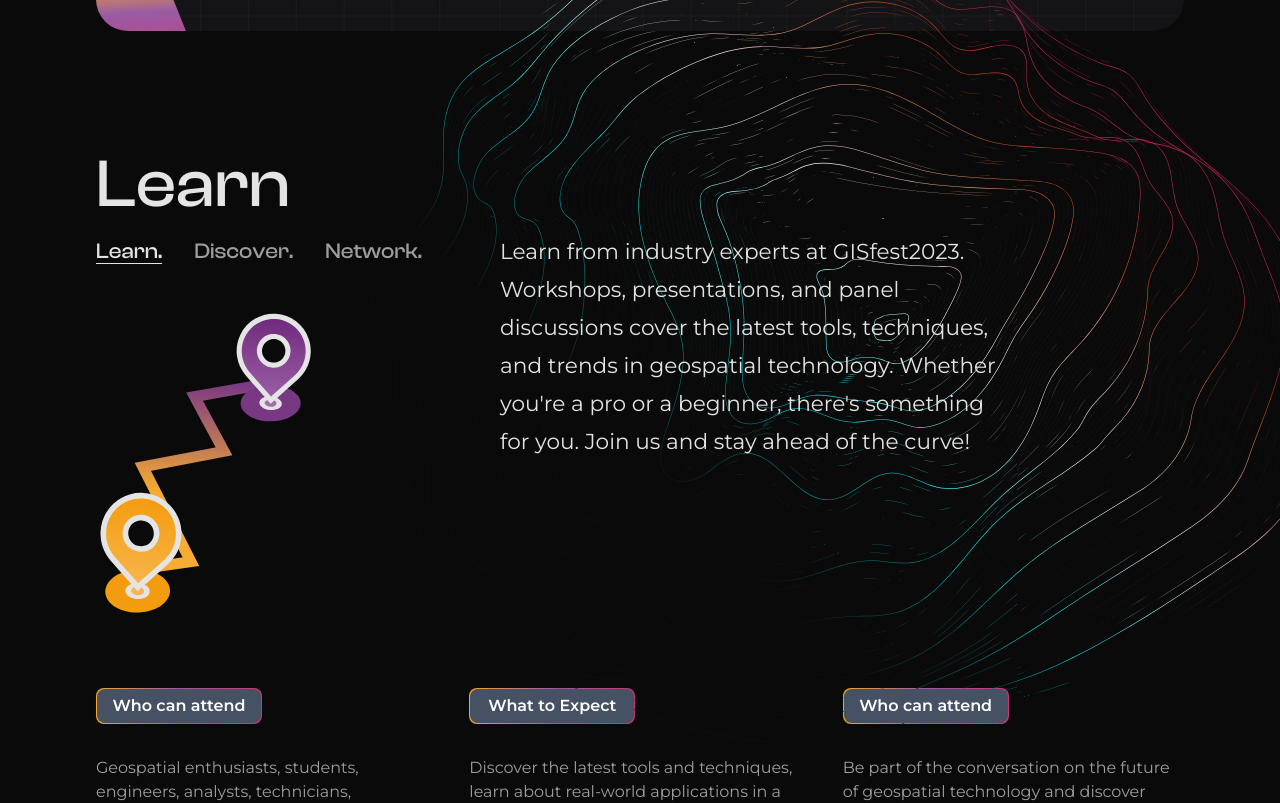
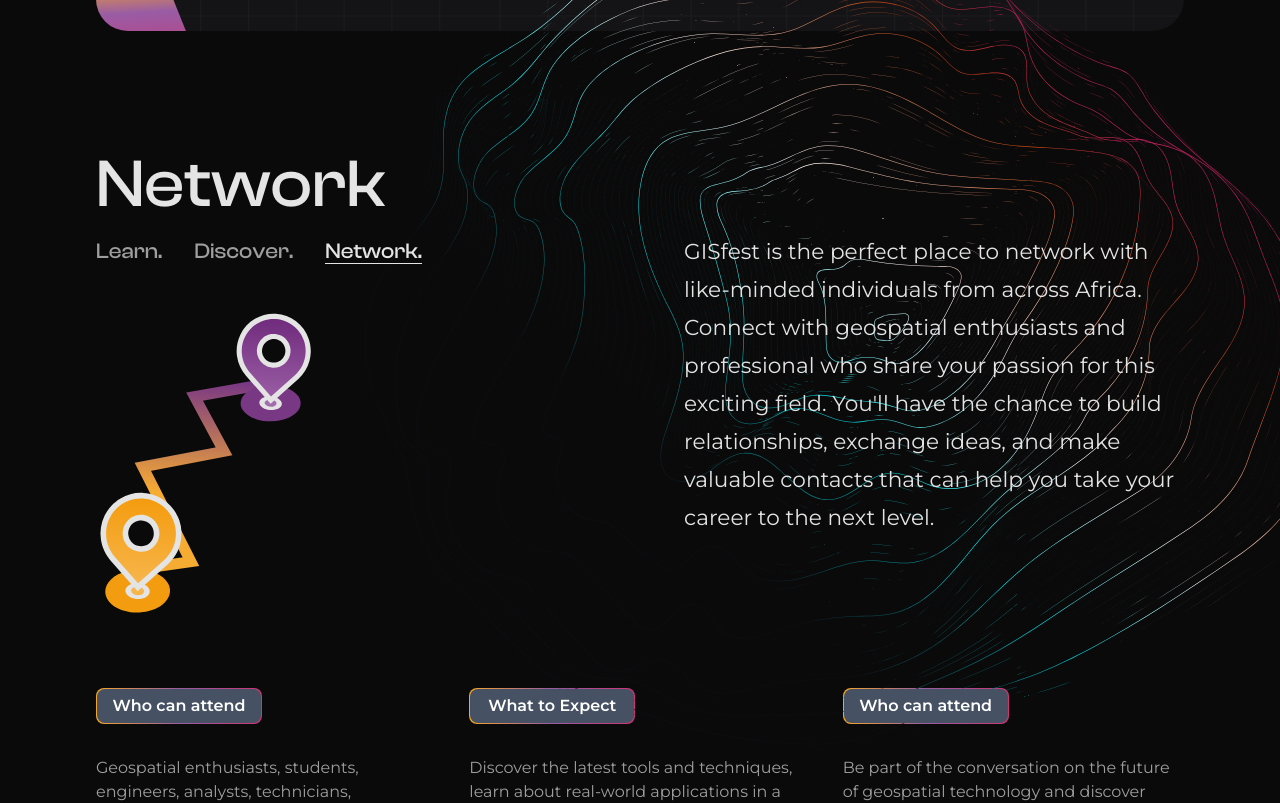
Before and after one commit to vickystickz/gisfest-conference-website, a Next.js app: page / in a window 1280 px wide. Shown: the part 1680-2483 px from the top of the page. Built offline with nearby package versions, Linux system fonts and the light colour scheme; no server answers.

Commit message:
completed CTA + some chores

```diff
--- a/app/page.tsx
+++ b/app/page.tsx
@@ -9,8 +9,10 @@
 import Sponsors from '@/components/sponsors/Sponsors';
 import TakeAway from '@/components/takeAway/TakeAway';
 import CallToAction from '@/components/CTA';
+import { siteConfiguration } from '@/config/siteConfig';
 
 export default function Home() {
+	const { showAgenda } = siteConfiguration;
 	return (
 		<>
 			<Jumbotron />
@@ -33,9 +35,11 @@
 				<section id="#sponsors">
 					<Sponsors />
 				</section>
-				<section id="#agenda">
-					<Agenda />
-				</section>
+				{showAgenda ? (
+					<section id="#agenda">
+						<Agenda />
+					</section>
+				) : null}
 				<SpatialPeople />
 				<section id="#venue">
 					<Venue />
--- a/components/CTA.tsx
+++ b/components/CTA.tsx
@@ -4,9 +4,9 @@
 
 export default function CallToAction() {
 	const { callToAction, jumbotron } = siteConfiguration;
-	//todo - awaiting background SVG from Micheal
+
 	return (
-		<div className="flex items-center font-clashDisplay justify-center w-full bg-cardBgContour bg-black rounded-3xl">
+		<div className="flex bg-ctaBGContour items-center font-clashDisplay justify-center w-full bg-cover bg-no-repeat bg-sc-10 rounded-3xl">
 			<div className="p-10 flex flex-col gap-10 ">
 				<div className="flex flex-col laptop:flex-row tablet:flex-row laptop:gap-8 gap-4 laptop:p-0 tablet:p-0 pb-[32px] pt-5">
 					<HeroLocation
--- a/components/sponsors/Sponsors.tsx
+++ b/components/sponsors/Sponsors.tsx
@@ -1,4 +1,4 @@
-import { siteConfiguration} from '@/config/siteConfig'
+import { siteConfiguration } from '@/config/siteConfig';
 import SponsorCard from './SponsorCard';
 import SectionHeader from '../shared/SectionHeader';
 import Link from 'next/link';
@@ -6,16 +6,14 @@
 //todo-- going to config @vickystickz
 //done @jeafrezy
 
-
-
 export default function Sponsors() {
-	const { sponsors } = siteConfiguration
+	const { sponsors, sponsorshipDeckURL } = siteConfiguration;
 
 	return (
 		<div className="flex flex-col gap-y-10 ">
 			<SectionHeader
 				title="Sponsor"
-				layout='text-center'
+				layout="text-center"
 				paragraph="Organizations that contributed to the achievement of GISfest"
 			/>
 			<div className="gap-[10px] tablet:gap-8 grid grid-cols-2 tablet:grid-cols-3  laptop:grid-cols-4 grid-flow-row ">
@@ -32,7 +30,7 @@
 				</div>
 				<div className="flex justify-start tablet:justify-end tablet:basis:1/2 laptop:basis-2/3 tablet:self-center   p-2 tablet:p-4">
 					<Link
-						href={'https://downloadurl.come'}
+						href={sponsorshipDeckURL}
 						title="Download sponsorship deck"
 						className="py-[14px] px-6 tablet:p-4 laptop:text-h5 tablet:text-h5 font-clashDisplay text-body whitespace-nowrap text-center hover:bg-tc-30 font-p-medium border border-tc-30 rounded-lg text-tc-0"
 					>
--- a/components/takeAway/TakeAway.tsx
+++ b/components/takeAway/TakeAway.tsx
@@ -1,18 +1,22 @@
-"use client";
+'use client';
 
-import React, { useState } from "react";
-import { siteConfiguration } from "@/config/siteConfig";
-import Image from "next/image";
-import locationPath from "../../public/assets/bg-patterns/location-path.svg";
-import bgIsolation from "../../public/assets/bg-patterns/bg-isolation.svg";
+import React from 'react';
+import { siteConfiguration } from '@/config/siteConfig';
+import Image from 'next/image';
+import locationPath from '@/public/assets/bg-patterns/location-path.svg';
+import bgIsolation from '@/public/assets/bg-patterns/bg-isolation.svg';
+import { useTakeAway } from '@/hooks/useTakeAway';
 
 const TakeAway = () => {
+	const { handleTitleSwitch, handleTouchEnd, handleTouchStart, activeIndex } =
+		useTakeAway();
 	const { takeAway } = siteConfiguration;
-  const [activeTitle, setActiveTitle] = useState(
-    `${takeAway.map((takeAway) => takeAway.title)[0]}`
-  );
 	return (
-    <div className="laptop:flex flex-col w-full lapto:gap-8  relative mt-[140px] tablet:mt-[80px]">
+		<div
+			className="laptop:flex flex-col w-full lapto:gap-8  relative mt-[140px] tablet:mt-[80px]"
+			onTouchStart={handleTouchStart}
+			onTouchEnd={handleTouchEnd}
+		>
 			<div className="h-[600px] w-full overflow-auto laptop:h-auto laptop:w-auto laptop:right-[-6rem] absolute tablet:top-[-120px] laptop:top-[-230px] right-[-0%]  top-[-170px]">
 				<Image
 					src={bgIsolation}
@@ -21,10 +25,10 @@
 				/>
 			</div>
 			<h3 className="laptop:text-h1 text-h2 text-tc-0 font-clashDisplay font-s-regular">
-        {activeTitle}
+				{takeAway[activeIndex].title}
 			</h3>
-      <div className="grid laptop:grid-cols-6 tablet:grid-cols-6 grid-cols-1 relative gap-4">
-        <div className="laptop:col-span-2 tablet:col-span-3 col-span-1 flex flex-col gap-14 tablet:gap-0">
+			<div className="grid  laptop:grid-cols-6 tablet:grid-cols-6 grid-cols-1 relative gap-4">
+				<div className="tablet:col-span-3 col-span-1 flex flex-col gap-14 tablet:gap-0">
 					<div className="flex flex-col">
 						<ul className="flex flex-row gap-8 items-center">
 							{takeAway.map((takeAway, index) => {
@@ -32,11 +36,11 @@
 									<li
 										key={index}
 										className={`cursor-pointer laptop:text-h5 text-body h-[32px] transition-all delay-150 ease-in-out font-clashDisplay ${
-                      takeAway.title === activeTitle
-                        ? "border-b-[1px] text-tc-0 "
-                        : "text-tc-10"
+											index === activeIndex
+												? 'border-b-[1px] text-tc-0 '
+												: 'text-tc-10'
 										}`}
-                    onClick={() => setActiveTitle(takeAway.title)}
+										onClick={() => handleTitleSwitch(index)}
 									>
 										{takeAway.title}.
 									</li>
@@ -55,7 +59,7 @@
 				<div className="col-span-4 tablet:col-span-3 flex justify-center tablet:justify-end transition-all delay-150  ease-in-out">
 					{takeAway.map((takeAway, index) => {
 						return (
-              takeAway.title === activeTitle && (
+							index === activeIndex && (
 								<p
 									key={index}
 									className="laptop:w-[500px] tablet:w-[500px] w-full  laptop:text-h5 text-body text-tc-0"
--- a/config/siteConfig.tsx
+++ b/config/siteConfig.tsx
@@ -12,6 +12,8 @@
 } from '@/config/types';
 import LogoWhite from '@/public/assets/logos/logo-white.svg';
 
+const sponsorshipDeck =
+	'https://drive.google.com/file/d/1pIW3-Bf6lW0HXjwWxMalfQq5otFXKekc/view';
 export const siteConfiguration: TSiteConfiguration = {
 	/********  homePage  ***********/
 
@@ -35,24 +37,24 @@
 			{
 				text: 'Speakers',
 				route: 'speakers',
-				isActive: true,
+				isActive: false,
 			},
 			{
 				text: 'Agenda',
 				route: 'agenda',
-				isActive: true,
+				isActive: false,
 			},
 		],
 		navigationButtons: [
 			{
 				text: 'Sponsor GISfest2023',
-				route: '/sponsors',
+				route: '#sponsors',
 				isActive: true,
 			},
 			{
 				text: 'Buy Ticket',
 				route: '/tickets',
-				isActive: true,
+				isActive: false,
 			},
 		],
 	},
@@ -82,7 +84,7 @@
 			{
 				text: 'Grab a Ticket',
 				route: '/ticket',
-				isActive: true,
+				isActive: false,
 			},
 			{
 				text: 'Sponsor GISfest2023',
@@ -102,6 +104,7 @@
 	},
 
 	//Take away for GISfest 2023
+	takeAwayAutoScrollDelay: 3000,
 	takeAway: [
 		{
 			title: 'Learn',
@@ -144,6 +147,7 @@
 	marqueeText: '   Largest Geospatial gathering in Africa. GISfest2023.  ',
 
 	// Sponsors
+	sponsorshipDeckURL: sponsorshipDeck,
 	sponsors: [
 		{
 			category: SponsorCategory.Diamond,
@@ -203,6 +207,7 @@
 		},
 	],
 
+	showAgenda: false,
 	// Agenda
 	agenda: [
 		{
@@ -507,11 +512,11 @@
 	],
 
 	callToAction: {
-		largeText: 'Ready to discover New Spatial Insights?',
-		ctaText: 'Grab a Ticket Now!',
+		largeText: 'Ready to make history together?',
+		ctaText: 'Become a Sponsor!',
 		button: {
-			text: 'Grab a Ticket',
-			route: '/ticket',
+			text: 'Sponsorship Deck',
+			route: sponsorshipDeck,
 			showArrow: true,
 		},
 	},
--- a/config/types.tsx
+++ b/config/types.tsx
@@ -23,14 +23,17 @@
 	jumbotron: TJumbotron;
 	about: TAbout;
 	takeAway: TtakeAwayInfo[];
+	takeAwayAutoScrollDelay: number;
 	faq: TFaqInfo[];
 	marqueeText: string;
 	sponsors: TSponsorCard['sponsor'][];
+	sponsorshipDeckURL: string;
 	agenda: TAgenda[];
 	venueImages: veneueImage[];
 	teams: Tteams[];
 	teamDescription: string[];
 	callToAction: TCallToAction;
+	showAgenda: boolean;
 };
 
 export interface TSVGProps extends SVGProps<SVGSVGElement> {
--- /dev/null
+++ b/hooks/useTakeAway.ts
@@ -0,0 +1,56 @@
+import { siteConfiguration } from '@/config/siteConfig';
+import { useCallback, useEffect, useState } from 'react';
+
+export const useTakeAway = () => {
+	const { takeAway, takeAwayAutoScrollDelay } = siteConfiguration;
+	const [activeIndex, setActiveIndex] = useState(0);
+
+	const handleTitleSwitch = (index: number) => {
+		setActiveIndex(index);
+	};
+
+	let touchstartX = 0;
+	let touchendX = 0;
+	const itemsLength = takeAway.length - 1;
+	const checkDirection = useCallback(() => {
+		//for touch events
+		if (touchendX < touchstartX && activeIndex < itemsLength) {
+			//swiped left
+			setActiveIndex(activeIndex + 1);
+		}
+		if (touchendX > touchstartX && activeIndex > 0) {
+			//swiped right
+			setActiveIndex(activeIndex - 1);
+		}
+
+		//for auto scroll
+		if (activeIndex >= 0 && activeIndex < itemsLength) {
+			setActiveIndex((prev) => prev + 1);
+		} else if (activeIndex === 2) {
+			setActiveIndex(0);
+		}
+	}, [activeIndex, touchendX, touchstartX, itemsLength]);
+
+	const handleTouchStart = (e: any) => {
+		touchstartX = e.changedTouches[0].screenX;
+	};
+
+	const handleTouchEnd = (e: any) => {
+		touchendX = e.changedTouches[0].screenX;
+		checkDirection();
+	};
+
+	//auto scroll
+
+	useEffect(() => {
+		const interval = setInterval(() => {
+			checkDirection();
+		}, takeAwayAutoScrollDelay);
+
+		// This represents the unmount function
+		//to prevent memory leaks.
+		return () => clearInterval(interval);
+	}, [activeIndex, checkDirection, takeAwayAutoScrollDelay]);
+
+	return { handleTouchEnd, handleTitleSwitch, handleTouchStart, activeIndex };
+};
--- a/tailwind.config.js
+++ b/tailwind.config.js
@@ -124,14 +124,16 @@
 				cardBgContour: "url('../public/assets/bg-patterns/bg-contour.svg')",
 				hero: "url('../public/assets/images/hero-imgage.jpeg')",
 				boxPattern: "url('../public/assets/bg-patterns/bg-boxes.svg')",
-				gradient: "linear-gradient(180.83deg, rgba(10, 10, 11, 0.05) -3.75%, #0A0A0B 92.43%)",
+				gradient:
+					'linear-gradient(180.83deg, rgba(10, 10, 11, 0.05) -3.75%, #0A0A0B 92.43%)',
 				fullscreenBgContour:
 					"url('../public/assets/bg-patterns/screen-bg-contour.png')",
+				ctaBGContour: "url('../public/assets/bg-patterns/cta-contour.svg')",
 			},
 			backdropBlur: {
 				blur: '7.5px',
 				sm: '2px',
-				xs: '0.8px'
+				xs: '0.8px',
 			},
 		},
 		boxShadow: {
```
Also changed, not shown: public/assets/bg-patterns/cta-contour.svg (added). Lines whose indentation alone changed are shown as unchanged.
